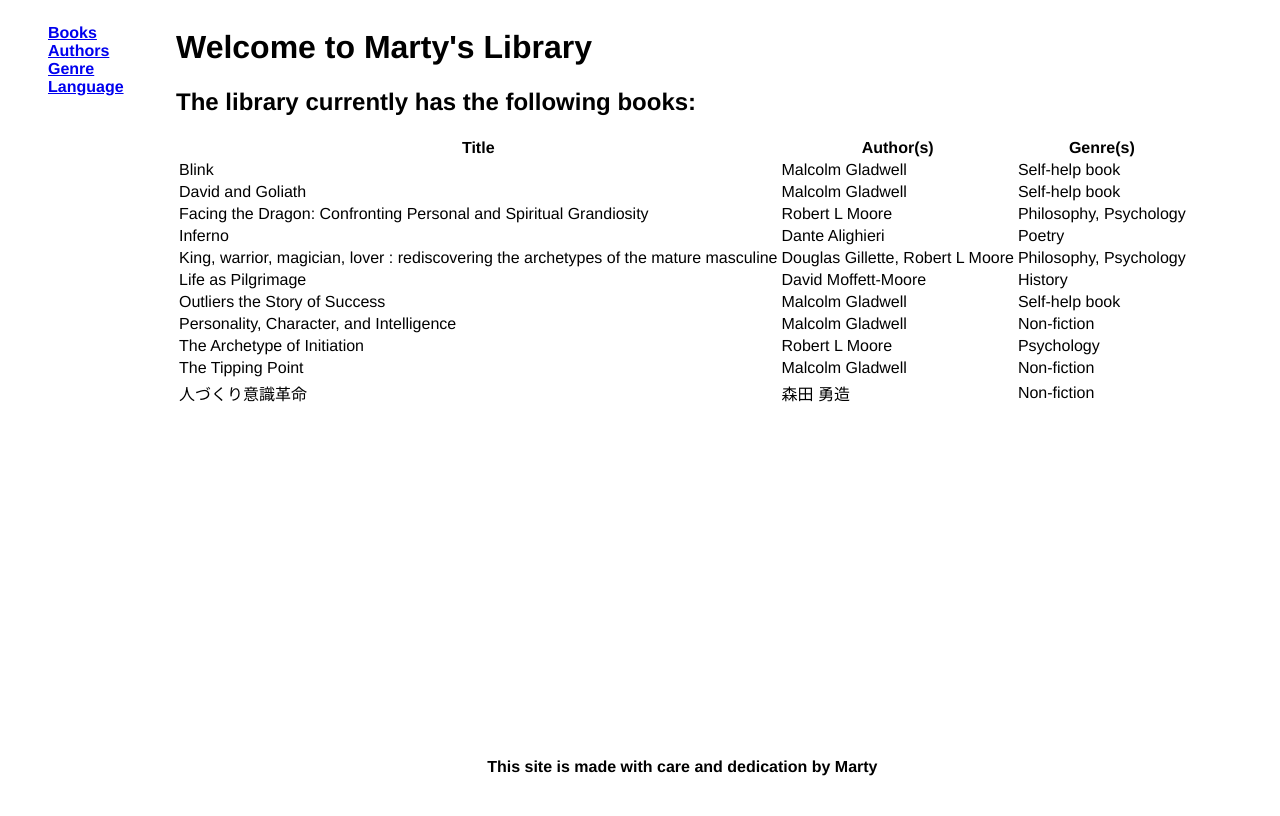
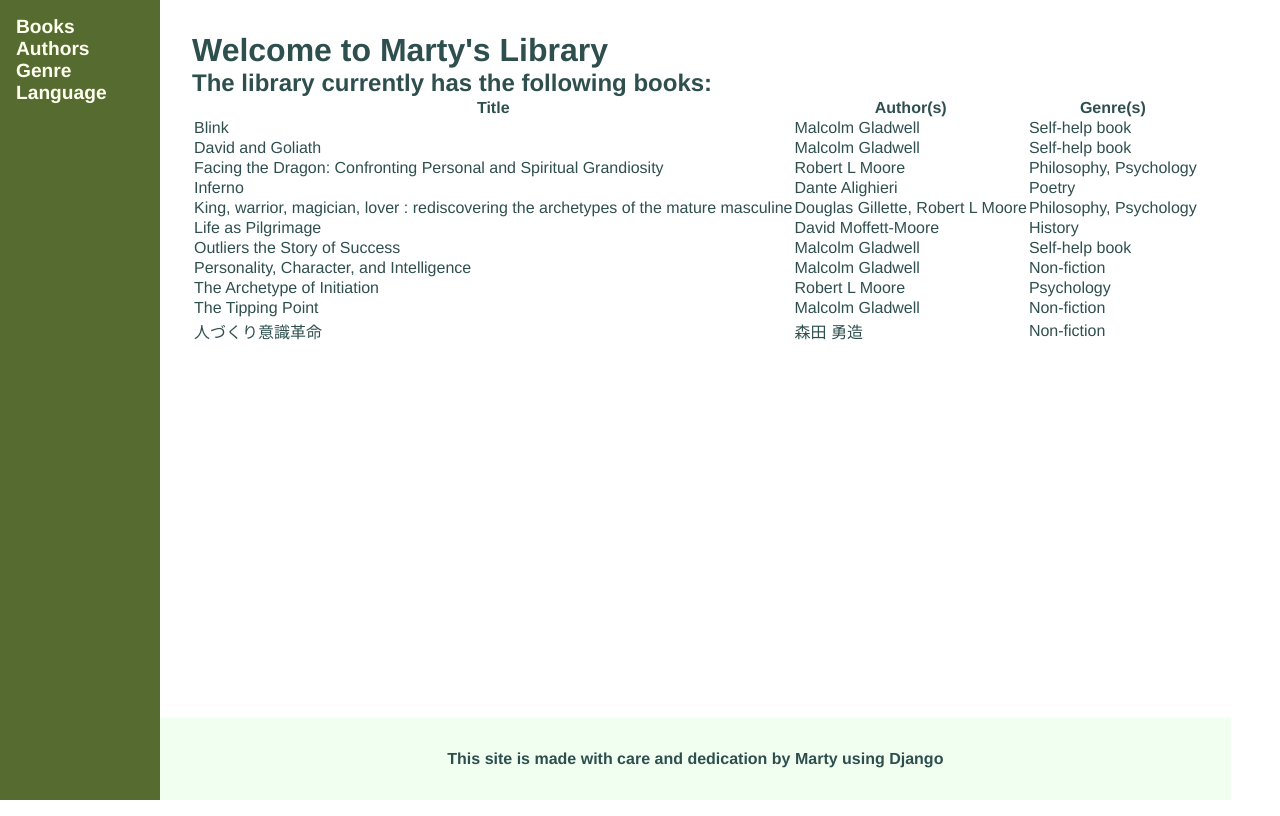
Before and after one commit to marty-zhu/django-demo-site, a Django app: page /catalog/ in a window 1280 px wide. Run offline with Django 4.2, Linux system fonts and the light colour scheme; data comes from the database, SQL or seed files in the repository.

Commit message:
added home page base css style

```diff
--- a/catalog/static/catalog/css/main.css
+++ b/catalog/static/catalog/css/main.css
@@ -1,10 +1,20 @@
 * {
     font-family: Helvetica, sans-serif;
+    padding: 0;
+    margin: 0;
 }
 
 ul.navbar {
     list-style: none;
     width: 10vw;
+    background-color: darkolivegreen;
+    padding: 1rem;
+}
+
+ul.navbar a {
+    text-decoration: none;
+    color: ivory;
+    font-size: larger;
 }
 
 body {
@@ -17,9 +27,16 @@ div.container {
     flex-flow: column nowrap;
     height: 100vh;
     justify-content: space-between;
+    align-items: stretch;
+    color: darkslategray;
+}
+
+main.container {
+    padding: 2rem;
 }
 
 footer {
+    background-color: honeydew;
     padding: 2rem;
     text-align: center;
 }
--- a/catalog/templates/catalog/footer.html
+++ b/catalog/templates/catalog/footer.html
@@ -1,5 +1,5 @@
 <footer>
     <strong>
-        This site is made with care and dedication by Marty
+        This site is made with care and dedication by Marty using Django
     </strong>
 </footer>
```
